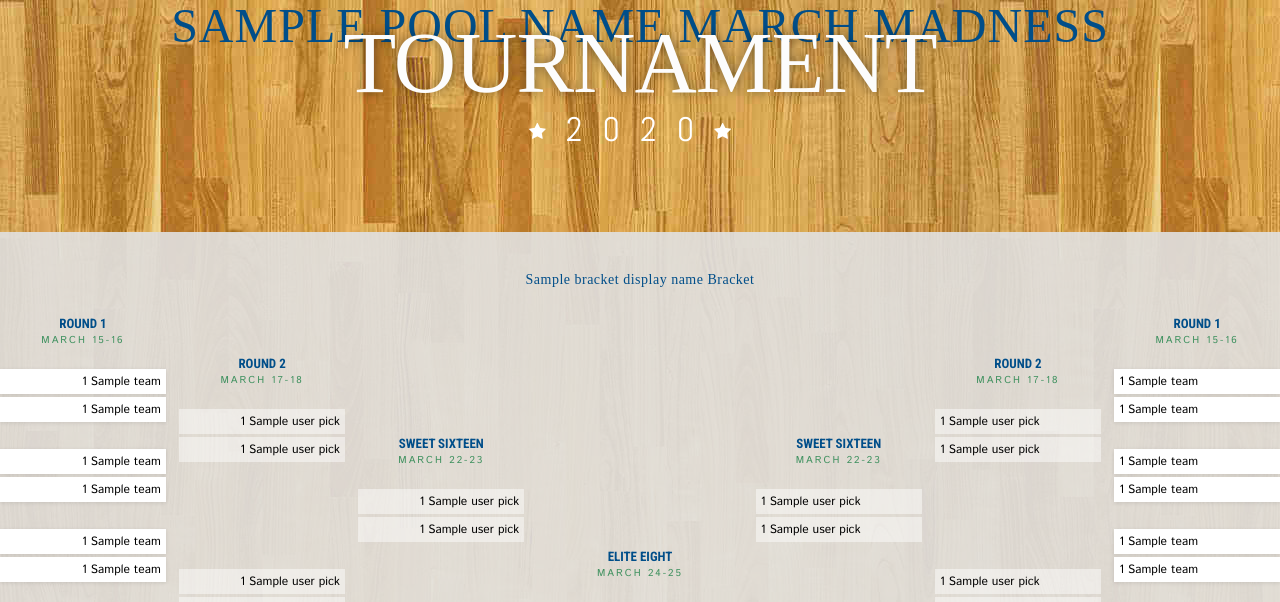
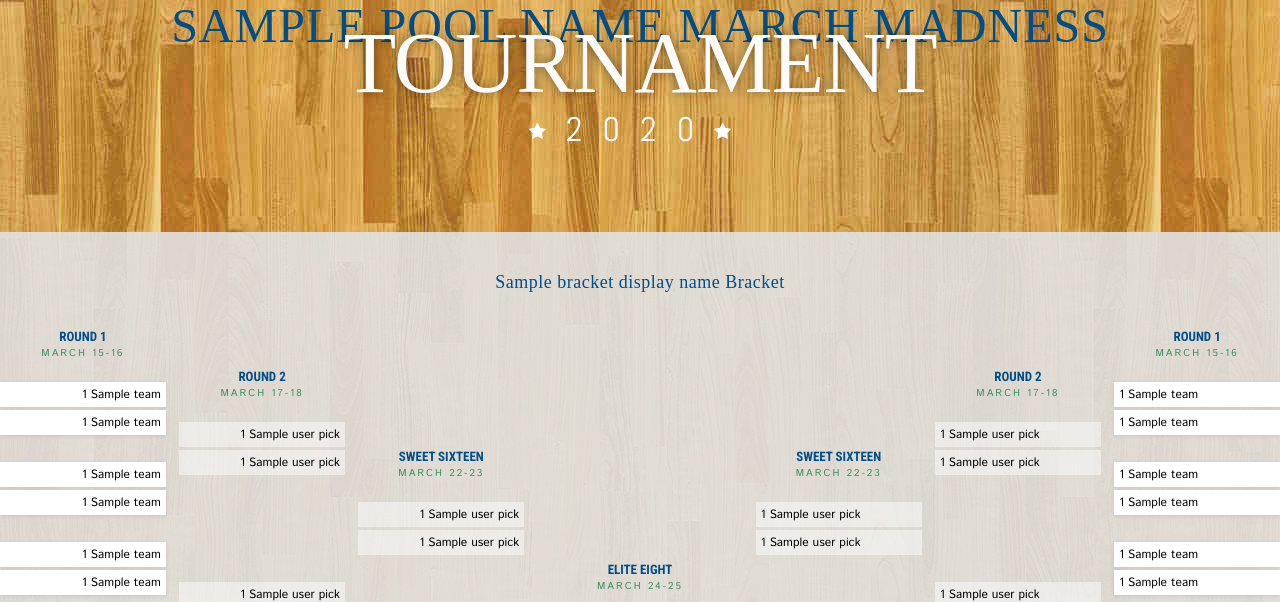
Before and after one commit to jimmygoogle/ncaa-python, a Flask app: template project/bracket/templates/bracket.html in a window 1280 px wide. Shown: the part 104-706 px from the top of the page. Run offline with Flask 2, Linux system fonts and the light colour scheme; the template is opened without the code that fills it: most values are stand-ins (such as "Sample title", 1, 10 or a date in 2020); some libraries are stand-ins or nearby versions; some web fonts are replaced.

Commit message:
Updated font size

```diff
--- a/project/static/stylesheets/bracket.css
+++ b/project/static/stylesheets/bracket.css
@@ -265,6 +265,7 @@ li {
   color: #004E89;
   letter-spacing: .5px;
   font-family: 'Holtwood One SC', serif;
+  font-size: 18px;
 }
 
 .game1, .game2, .game3, .game4, .game5, .game6, .game7, .game8,
```
